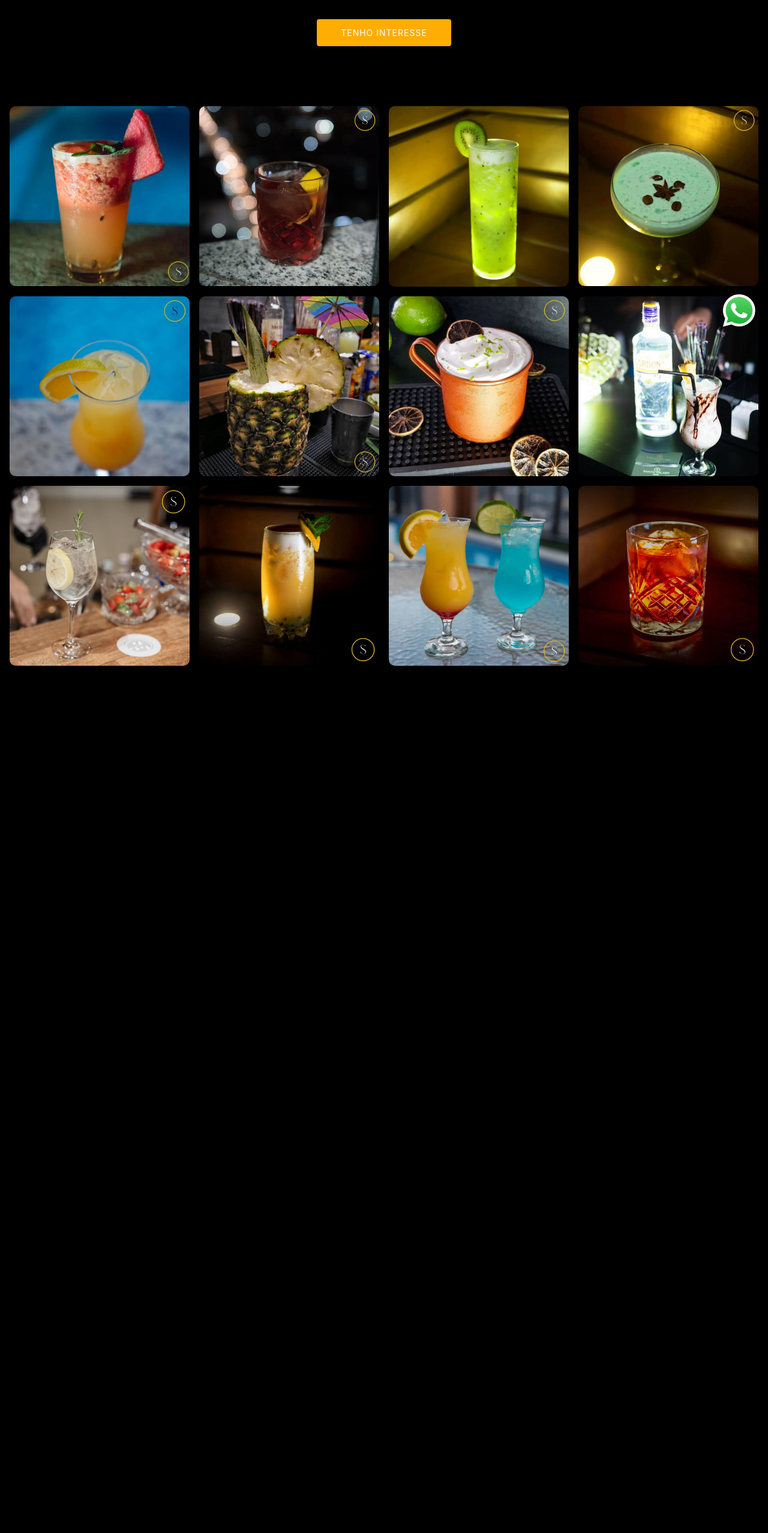
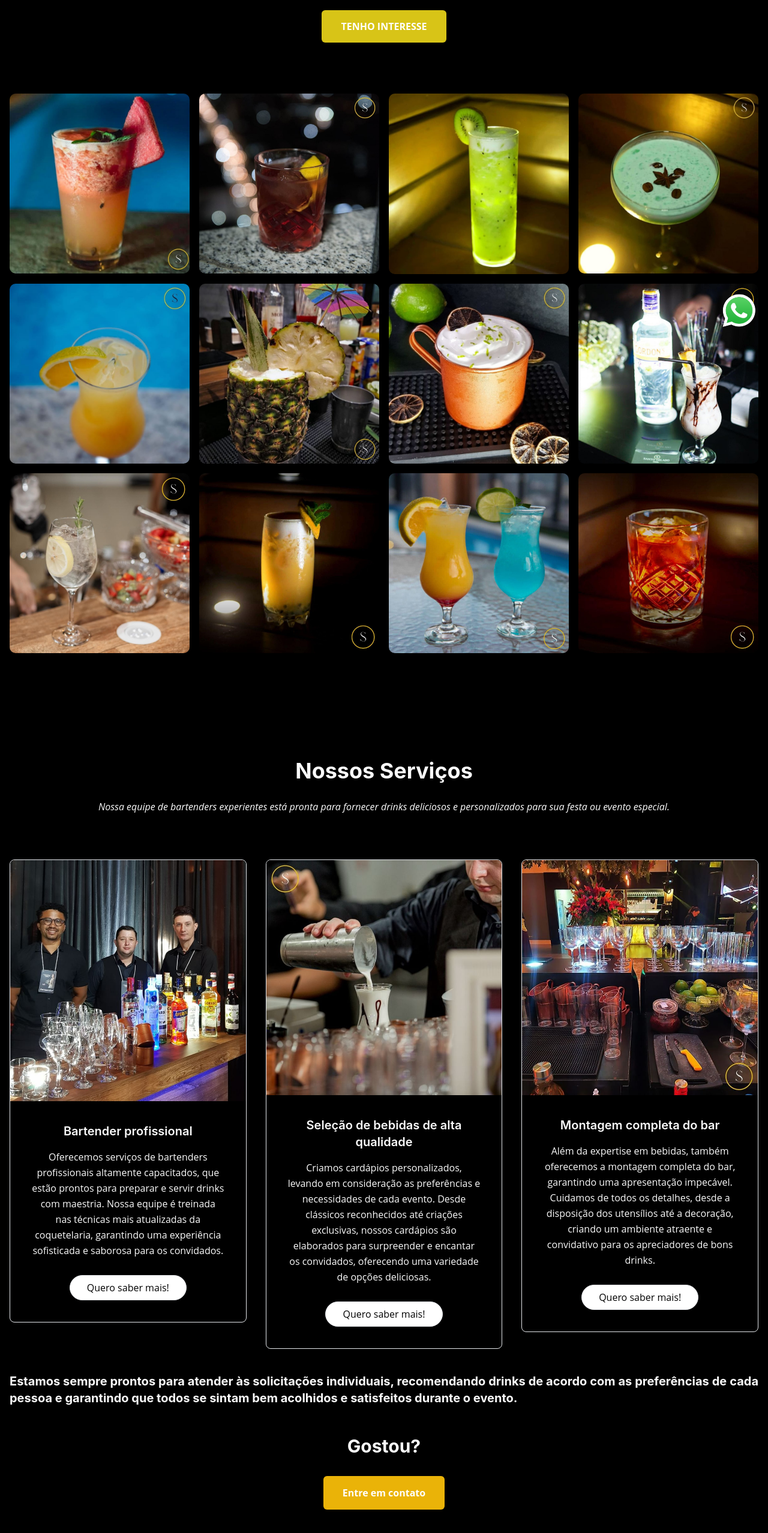
Before and after one commit to ribeirojer/santogelado, a Next.js app: page / in a window 1280 px wide. Shown: the part 234-2790 px from the top of the page at 60% size. Before the commit the page ends 1408 px from the top, so only its background shows below. Built offline with nearby package versions, Linux system fonts and the light colour scheme.

Commit message:
feat: edit home page add services section

```diff
--- a/src/components/Header.tsx
+++ b/src/components/Header.tsx
@@ -81,7 +81,7 @@ const Header = (props: Props) => {
                 <Link
                   href="/sobre"
                   passHref
-                  className={router.pathname === "/sobre-nos" ? "border-b-2 border-yellow-500" : ""}
+                  className={router.pathname === "/sobre-nos" ? "border-b-2 border-[#d8c417]" : ""}
                 >
                   Sobre Nós
                 </Link>
@@ -90,7 +90,7 @@ const Header = (props: Props) => {
                 <Link
                   href="/servicos"
                   passHref
-                  className={router.pathname === "/servicos" ? "border-b-2 border-yellow-500" : ""}
+                  className={router.pathname === "/servicos" ? "border-b-2 border-[#d8c417]" : ""}
                 >
                   Serviços
                 </Link>
@@ -99,7 +99,7 @@ const Header = (props: Props) => {
                 <Link
                   href="/contato"
                   passHref
-                  className={router.pathname === "/contato" ? "border-b-2 border-yellow-500" : ""}
+                  className={router.pathname === "/contato" ? "border-b-2 border-[#d8c417]" : ""}
                 >
                   Contato
                 </Link>
--- a/src/pages/index.tsx
+++ b/src/pages/index.tsx
@@ -1,7 +1,8 @@
 import GalleryItem from "@/components/GalleryItem";
-import { galleryItems } from "@/utils/data";
+import { cards, galleryItems } from "@/utils/data";
 import Header from "@/components/Header";
 import Image from "next/image";
+import Card from "@/components/Card";
 
 export default function Home() {
   return (
@@ -17,19 +18,20 @@ export default function Home() {
           <div className="container">
             <div className="row justify-center">
               <div className="col-lg-6 text-center">
-                <h2 className="mb-4">
+                <h2 className="mb-8">
                   Somos a <span>Santo Gelado</span> Drinks
                 </h2>
-                <p className="text-xl md:text-2l text-gray-700 leading-relaxed  mb-6">
+                <p className="text-xl md:text-2l text-gray-700 leading-relaxed  mb-8">
                   uma empresa de bartenders profissionais que fornece serviços
-                  de drinks personalizados e deliciosos para festas e eventos
-                  especiais.
+                  de drinks personalizados para festas e eventos especiais.
                 </p>
                 <a
                   href="https://api.whatsapp.com/send?phone=5547999554798&amp;text=Olá,%20tudo%20bem?%20eu%20tenho%20interesse%20em%20um%20serviço%20da%20Santo%20Gelado"
-                  className="btn-get-started"
+                  target="_blank"
+                  rel="noopener noreferrer"
+                  className="bg-[#d8c417] hover:bg-yellow-700 text-white font-bold py-4 px-8 rounded-md"
                 >
-                  tenho interesse
+                  TENHO INTERESSE
                 </a>
               </div>
             </div>
@@ -50,12 +52,67 @@ export default function Home() {
           </div>
         </section>
       </main>
+
+      <div id="main" data-aos="fade" data-aos-delay="1500">
+        <div className="container text-justify pt-28 px-4 mx-auto">
+          <h1 className="text-4xl font-bold mb-4 text-center">
+            Nossos Serviços
+          </h1>
+          <p className="italic py-3 mb-8 text-center">
+            Nossa equipe de bartenders experientes está pronta para fornecer
+            drinks deliciosos e personalizados para sua festa ou evento
+            especial.
+          </p>
+        </div>
+        <section className="px-4 py-8">
+          <div className="container mx-auto">
+            <div className="-mx-4 flex flex-wrap">
+              {cards.map((card, index) => (
+                <Card key={index} {...card} />
+              ))}
+            </div>
+          </div>
+          <div className="container mx-auto">
+            <h2 className="text-xl font-bold mb-4 text-justify ">
+              Estamos sempre prontos para atender às solicitações individuais,
+              recomendando drinks de acordo com as preferências de cada pessoa e
+              garantindo que todos se sintam bem acolhidos e satisfeitos durante
+              o evento.
+            </h2>
+          </div>
+        </section>
+        <div className="flex flex-col gap-4  items-center justify-center  pb-24 container mx-auto">
+          <h2 className="text-3xl font-bold mb-4">Gostou?</h2>
+          <a
+            href="https://api.whatsapp.com/send?phone=5547999554798&amp;text=Olá,%20tudo%20bem?%20eu%20tenho%20interesse%20em%20um%20serviço%20da%20Santo%20Gelado"
+            target="_blank"
+            rel="noopener noreferrer"
+            className="bg-yellow-500 hover:bg-yellow-700 text-white font-bold py-4 px-8 rounded-md"
+          >
+            Entre em contato
+          </a>
+        </div>
+        <a
+          target="_blank"
+          rel="external"
+          className="whats"
+          href="https://api.whatsapp.com/send?phone=5547999554798&amp;text=Olá,%20tudo%20bem?%20eu%20tenho%20interesse%20em%20um%20serviço%20da%20Santo%20Gelado"
+        >
+          <Image
+            src={"/WhatsApp.png"}
+            className="logo"
+            alt="WhatsApp-logo"
+            width={50}
+            height={50}
+          />
+        </a>
+      </div>
       <a
         target="_blank"
         rel="external"
         className="whats"
         href="https://api.whatsapp.com/send?phone=5547999554798&amp;text=Olá,%20tudo%20bem?%20eu%20tenho%20interesse%20em%20um%20serviço%20da%20Santo%20Gelado"
-        >
+      >
         <Image
           src={"/WhatsApp.png"}
           className="logo"
--- a/src/styles/main.css
+++ b/src/styles/main.css
@@ -11,7 +11,9 @@
 --------------------------------------------------------------*/
 /* Fonts */
 :root {
-  --font-default: "Open Sans", system-ui, -apple-system, "Segoe UI", Roboto, "Helvetica Neue", Arial, "Noto Sans", "Liberation Sans", sans-serif, "Apple Color Emoji", "Segoe UI Emoji", "Segoe UI Symbol", "Noto Color Emoji";
+  --font-default: "Open Sans", system-ui, -apple-system, "Segoe UI", Roboto,
+    "Helvetica Neue", Arial, "Noto Sans", "Liberation Sans", sans-serif,
+    "Apple Color Emoji", "Segoe UI Emoji", "Segoe UI Symbol", "Noto Color Emoji";
   --font-primary: "Inter", sans-serif;
   --font-secondary: "Cardo", sans-serif;
 }
@@ -19,7 +21,7 @@
 /* Colors */
 :root {
   --color-default: #fafafa;
-  --color-primary: #ffad00;
+  --color-primary: #d8c417;
   --color-secondary: #161718;
 }
 
@@ -424,7 +426,7 @@ h6 {
   .navbar a:hover,
   .navbar .active,
   .navbar .active:focus,
-  .navbar li:hover>a {
+  .navbar li:hover > a {
     color: #fff;
   }
 
@@ -460,11 +462,11 @@ h6 {
 
   .navbar .dropdown ul a:hover,
   .navbar .dropdown ul .active:hover,
-  .navbar .dropdown ul li:hover>a {
+  .navbar .dropdown ul li:hover > a {
     color: #fff;
   }
 
-  .navbar .dropdown:hover>ul {
+  .navbar .dropdown:hover > ul {
     opacity: 1;
     top: 100%;
     visibility: visible;
@@ -476,7 +478,7 @@ h6 {
     visibility: hidden;
   }
 
-  .navbar .dropdown .dropdown:hover>ul {
+  .navbar .dropdown .dropdown:hover > ul {
     opacity: 1;
     top: 0;
     left: 100%;
@@ -489,13 +491,12 @@ h6 {
     left: -90%;
   }
 
-  .navbar .dropdown .dropdown:hover>ul {
+  .navbar .dropdown .dropdown:hover > ul {
     left: -100%;
   }
 }
 
 @media (min-width: 1280px) {
-
   .mobile-nav-show,
   .mobile-nav-hide {
     display: none;
@@ -554,7 +555,7 @@ h6 {
   .navbar a:hover,
   .navbar .active,
   .navbar .active:focus,
-  .navbar li:hover>a {
+  .navbar li:hover > a {
     color: #fff;
   }
 
@@ -568,8 +569,8 @@ h6 {
     border: 1px solid black;
   }
 
-  .navbar .dropdown>.dropdown-active,
-  .navbar .dropdown .dropdown>.dropdown-active {
+  .navbar .dropdown > .dropdown-active,
+  .navbar .dropdown .dropdown > .dropdown-active {
     display: block;
   }
 
@@ -811,14 +812,20 @@ h6 {
   width: 100%;
 }
 
-.gallery-single .portfolio-details-slider .swiper-pagination .swiper-pagination-bullet {
+.gallery-single
+  .portfolio-details-slider
+  .swiper-pagination
+  .swiper-pagination-bullet {
   width: 12px;
   height: 12px;
   background-color: rgba(255, 255, 255, 0.7);
   opacity: 1;
 }
 
-.gallery-single .portfolio-details-slider .swiper-pagination .swiper-pagination-bullet-active {
+.gallery-single
+  .portfolio-details-slider
+  .swiper-pagination
+  .swiper-pagination-bullet-active {
   background-color: var(--color-primary);
 }
 
@@ -848,7 +855,6 @@ h6 {
 }
 
 @media (max-width: 575px) {
-
   .gallery-single .swiper-button-prev,
   .gallery-single .swiper-button-next {
     display: none;
@@ -1073,7 +1079,7 @@ h6 {
 /*--------------------------------------------------------------
 # Contact Section
 --------------------------------------------------------------*/
-.contact .info-item+.info-item {
+.contact .info-item + .info-item {
   margin-top: 40px;
 }
 
@@ -1129,7 +1135,7 @@ h6 {
   font-weight: 600;
 }
 
-.contact .php-email-form .error-message br+br {
+.contact .php-email-form .error-message br + br {
   margin-top: 25px;
 }
 
@@ -1181,7 +1187,7 @@ h6 {
   padding: 10px 12px;
 }
 
-.contact .php-email-form button[type=submit] {
+.contact .php-email-form button[type="submit"] {
   background: var(--color-primary);
   border: 0;
   padding: 10px 35px;
@@ -1190,7 +1196,7 @@ h6 {
   border-radius: 4px;
 }
 
-.contact .php-email-form button[type=submit]:hover {
+.contact .php-email-form button[type="submit"]:hover {
   background: rgba(39, 167, 118, 0.8);
 }
 
```
